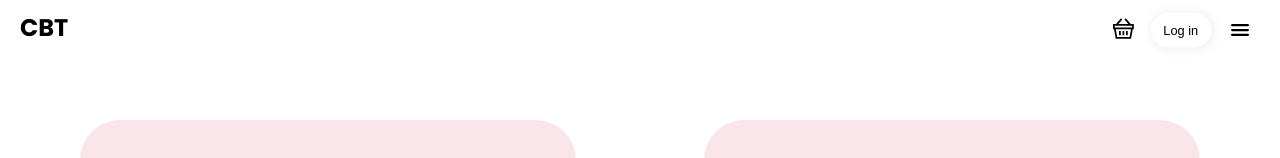
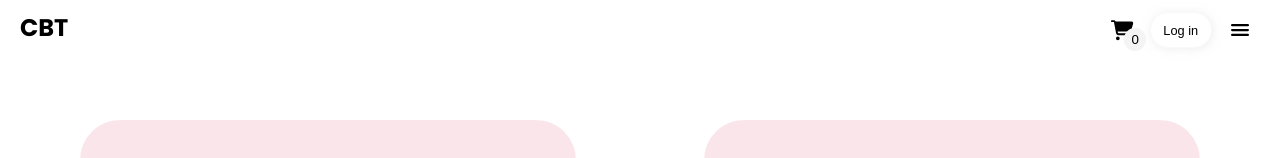
Before and after one commit to sadnaastasia/pet, a React (Vite) app: page /products in a window 1280 px wide. Shown: the top 158 px of the page. Built offline with nearby package versions, Linux system fonts and the light colour scheme.

Commit message:
processing of adding items to product cart

```diff
--- a/src/components /Navigation.tsx
+++ b/src/components /Navigation.tsx
@@ -6,7 +6,9 @@ import { sideMenu_button } from '../data/data';
 import Input from './Input';
 import { FcGoogle } from 'react-icons/fc';
 import { SiApple } from 'react-icons/si';
-import { GrBasket } from 'react-icons/gr';
+import { FaCartShopping } from 'react-icons/fa6';
+import { useSelector } from 'react-redux';
+import type { RootState } from '../store/store';
 
 function Navigation({ isScrolled = '' }: { isScrolled?: string }) {
   const [isMenuOpen, setIsMenuOpen] = useState<boolean>(false);
@@ -15,6 +17,7 @@ function Navigation({ isScrolled = '' }: { isScrolled?: string }) {
     localStorage.getItem('email') ? true : false
   );
   const [isPasswordValid, setIsPasswordValid] = useState<boolean>(false);
+  const numberOfItems = useSelector((state: RootState) => state.cart.value);
 
   const dynamicStyles = {
     overflowHidden: {
@@ -47,13 +50,16 @@ function Navigation({ isScrolled = '' }: { isScrolled?: string }) {
       ></div>
       <div className="nav_logo">CBT</div>
       <div className="nav_buttons">
-        <button className="button_basket">
-          <GrBasket />
+        <button className="button-cart">
+          <FaCartShopping />
+          <div className="button-cart_number">
+            <span>{numberOfItems}</span>
+          </div>
         </button>
-        <button className="button_login" onClick={toggleLogIn}>
+        <button className="button-login" onClick={toggleLogIn}>
           Log in
         </button>
-        <button className="button_menu" onClick={toggleMenu}>
+        <button className="button-menu" onClick={toggleMenu}>
           <IoMenu />
         </button>
       </div>
--- a/src/components /ProductItem.tsx
+++ b/src/components /ProductItem.tsx
@@ -1,5 +1,7 @@
 import { AiOutlineLoading } from 'react-icons/ai';
 import { useState, useEffect } from 'react';
+import { useDispatch } from 'react-redux';
+import { increment } from '../slices/cartSlice';
 
 function ProductItem({
   image,
@@ -12,6 +14,8 @@ function ProductItem({
   info: string;
   price: string;
 }) {
+  const dispatch = useDispatch();
+
   const [isLoading, setIsLoading] = useState(true);
 
   useEffect(() => {
@@ -24,6 +28,10 @@ function ProductItem({
       setIsLoading(false);
     };
   }, [image]);
+
+  const toggleCart = () => {
+    dispatch(increment());
+  };
   return (
     <div className="item_container">
       <div>
@@ -38,7 +46,9 @@ function ProductItem({
         <p>{info}</p>
         <h3>{price}</h3>
       </div>
-      <button className="item_button">Add to cart</button>
+      <button className="item_button" onClick={toggleCart}>
+        Add to cart
+      </button>
     </div>
   );
 }
--- /dev/null
+++ b/src/slices/cartSlice.ts
@@ -0,0 +1,23 @@
+import { createSlice } from '@reduxjs/toolkit';
+
+export interface CartState {
+  value: number;
+}
+
+const initialState: CartState = {
+  value: 0,
+};
+
+export const cartSlice = createSlice({
+  name: 'cart',
+  initialState,
+  reducers: {
+    increment: (state) => {
+      state.value += 1;
+    },
+  },
+});
+
+export const { increment } = cartSlice.actions;
+
+export default cartSlice.reducer;
--- a/src/store/store.ts
+++ b/src/store/store.ts
@@ -1,5 +1,11 @@
 import { configureStore } from '@reduxjs/toolkit';
+import cartReducer from '../slices/cartSlice';
 
 export const store = configureStore({
-  reducer: {},
+  reducer: {
+    cart: cartReducer,
+  },
 });
+
+export type RootState = ReturnType<typeof store.getState>;
+export type AppDispatch = typeof store.dispatch;
--- a/src/styles/App.css
+++ b/src/styles/App.css
@@ -79,7 +79,8 @@
   display: flex;
   align-items: center;
 }
-.nav .nav_buttons .button_basket {
+.nav .nav_buttons .button-cart {
+  display: flex;
   justify-content: center;
   align-items: center;
   border-radius: 10rem;
@@ -87,16 +88,30 @@
   border: none;
   padding: 0.5rem;
   margin-right: 0.5rem;
+  position: relative;
 }
-.nav .nav_buttons .button_basket svg {
-  width: 1.3rem;
-  height: 1.3rem;
+.nav .nav_buttons .button-cart svg {
+  width: 1.4rem;
+  height: 1.4rem;
 }
-.nav .nav_buttons .button_basket:hover {
+.nav .nav_buttons .button-cart .button-cart_number {
+  padding: 0.3rem;
+  display: flex;
+  justify-content: center;
+  align-items: center;
+  position: absolute;
+  border-radius: 20px;
+  background-color: rgb(244, 244, 244);
+  width: 0.8rem;
+  height: 0.8rem;
+  bottom: -0.1rem;
+  right: -0.3rem;
+}
+.nav .nav_buttons .button-cart:hover {
   cursor: pointer;
   background-color: rgb(223, 223, 223);
 }
-.nav .nav_buttons .button_login {
+.nav .nav_buttons .button-login {
   font-size: 0.8rem;
   background-color: white;
   border: 1px solid rgb(249, 249, 249);
@@ -105,11 +120,11 @@
   margin-right: 0.5rem;
   box-shadow: 1px 1px 10px rgba(221, 221, 221, 0.5);
 }
-.nav .nav_buttons .button_login:hover {
+.nav .nav_buttons .button-login:hover {
   cursor: pointer;
   background-color: rgb(223, 223, 223);
 }
-.nav .nav_buttons .button_menu {
+.nav .nav_buttons .button-menu {
   display: flex;
   justify-content: center;
   align-items: center;
@@ -118,11 +133,11 @@
   border: none;
   padding: 0.5rem;
 }
-.nav .nav_buttons .button_menu svg {
+.nav .nav_buttons .button-menu svg {
   width: 1.5rem;
   height: 1.5rem;
 }
-.nav .nav_buttons .button_menu:hover {
+.nav .nav_buttons .button-menu:hover {
   cursor: pointer;
   background-color: rgb(223, 223, 223);
 }
--- a/src/styles/App.scss
+++ b/src/styles/App.scss
@@ -83,7 +83,8 @@ $greyhover: rgb(223, 223, 223);
   .nav_buttons {
     display: flex;
     align-items: center;
-    .button_basket {
+    .button-cart {
+      display: flex;
       justify-content: center;
       align-items: center;
       border-radius: 10rem;
@@ -91,16 +92,30 @@ $greyhover: rgb(223, 223, 223);
       border: none;
       padding: 0.5rem;
       margin-right: 0.5rem;
+      position: relative;
       svg {
-        width: 1.3rem;
-        height: 1.3rem;
+        width: 1.4rem;
+        height: 1.4rem;
+      }
+      .button-cart_number {
+        padding: 0.3rem;
+        display: flex;
+        justify-content: center;
+        align-items: center;
+        position: absolute;
+        border-radius: 20px;
+        background-color: rgb(244, 244, 244);
+        width: 0.8rem;
+        height: 0.8rem;
+        bottom: -0.1rem;
+        right: -0.3rem;
       }
     }
-    .button_basket:hover {
+    .button-cart:hover {
       cursor: pointer;
       background-color: $greyhover;
     }
-    .button_login {
+    .button-login {
       font-size: 0.8rem;
       background-color: white;
       border: 1px solid rgb(249, 249, 249);
@@ -109,11 +124,11 @@ $greyhover: rgb(223, 223, 223);
       margin-right: 0.5rem;
       box-shadow: 1px 1px 10px rgba(221, 221, 221, 0.5);
     }
-    .button_login:hover {
+    .button-login:hover {
       cursor: pointer;
       background-color: $greyhover;
     }
-    .button_menu {
+    .button-menu {
       display: flex;
       justify-content: center;
       align-items: center;
@@ -126,7 +141,7 @@ $greyhover: rgb(223, 223, 223);
         height: 1.5rem;
       }
     }
-    .button_menu:hover {
+    .button-menu:hover {
       cursor: pointer;
       background-color: $greyhover;
     }
```
Also changed, not shown: 1 other file (tests, documents, lock files or other folders).
